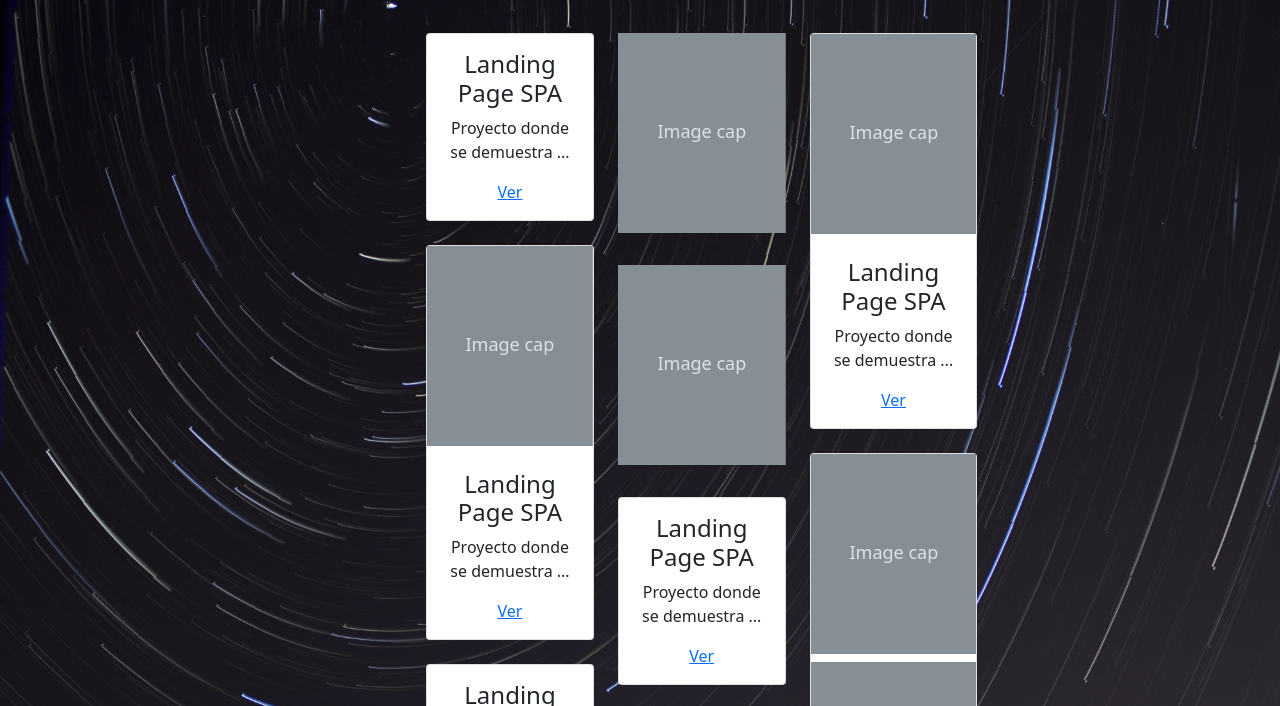
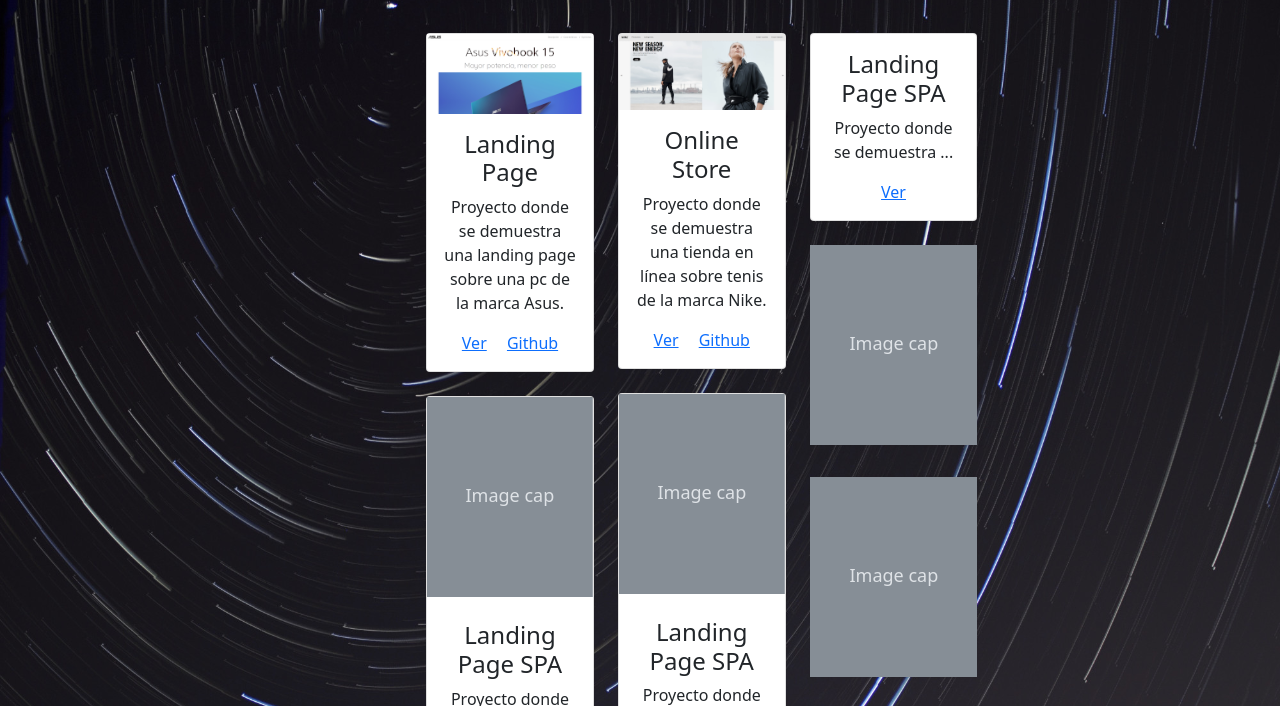
Before and after one commit to interale14/PortalesWeb2, a plain HTML site: page porfolio.html in a window 1280 px wide. Shown: the part 79-785 px from the top of the page. Drawn offline with nearby package versions, Linux system fonts and the light colour scheme.

Commit message:
Enlaces extra
Adición de enlaces al portafolio

```diff
--- a/porfolio.html
+++ b/porfolio.html
@@ -20,6 +20,28 @@
         </header>
         <main>
             <section class="row pt-md-5 pt-l-5 pt-xl-5" data-masonry='{"percentPosition":true}'>
+                <div class="col-lg-4 mb-4">
+                    <div class="card text-dark">
+                        <img alt="landing page" src="imgs/landing page1.png" width="100%"/>
+                        <div class="card-body">
+                            <h2 class="card-title">Landing Page</h2>
+                            <p class="card-text">Proyecto donde se demuestra una landing page sobre una pc de la marca Asus.</p>
+                            <a href="" class="card-link">Ver</a>
+                            <a href="https://github.com/interale14/landingPage" target="_blank" class="card-link">Github</a>
+                        </div>
+                    </div>
+                </div>
+                <div class="col-lg-4 mb-4">
+                    <div class="card text-dark">
+                        <img alt="landing page" src="imgs/store1.png" width="100%"/>
+                        <div class="card-body">
+                            <h2 class="card-title">Online Store</h2>
+                            <p class="card-text">Proyecto donde se demuestra una tienda en línea sobre tenis de la marca Nike.</p>
+                            <a href="" class="card-link">Ver</a>
+                            <a href="https://github.com/interale14/online-store" target="_blank" class="card-link">Github</a>
+                        </div>
+                    </div>
+                </div>
                 <div class="col-lg-4 mb-4">
                     <div class="card text-dark">
                         <div class="card-body">
```
Also changed, not shown: imgs/landing page1.png (added), imgs/store1.png (added).
